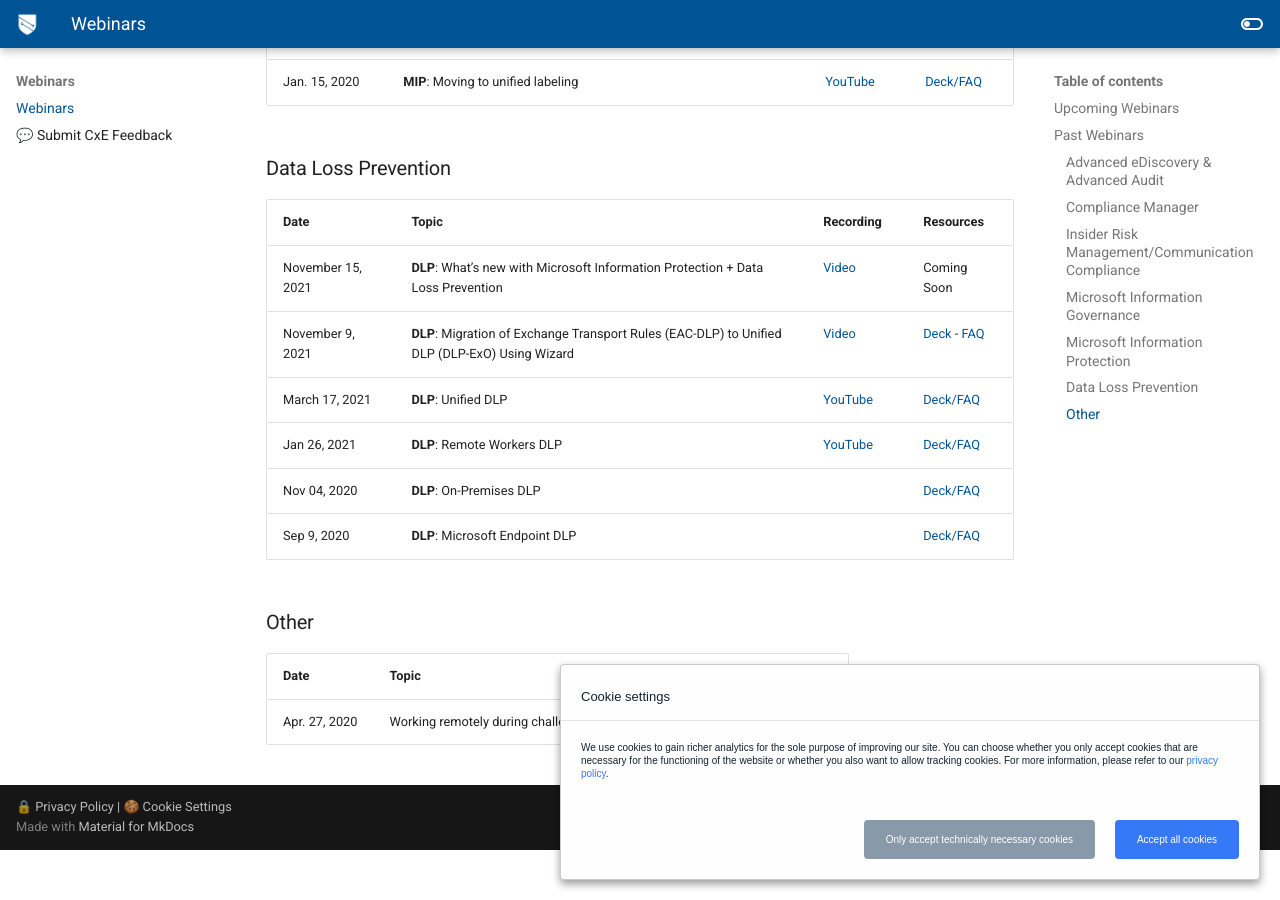
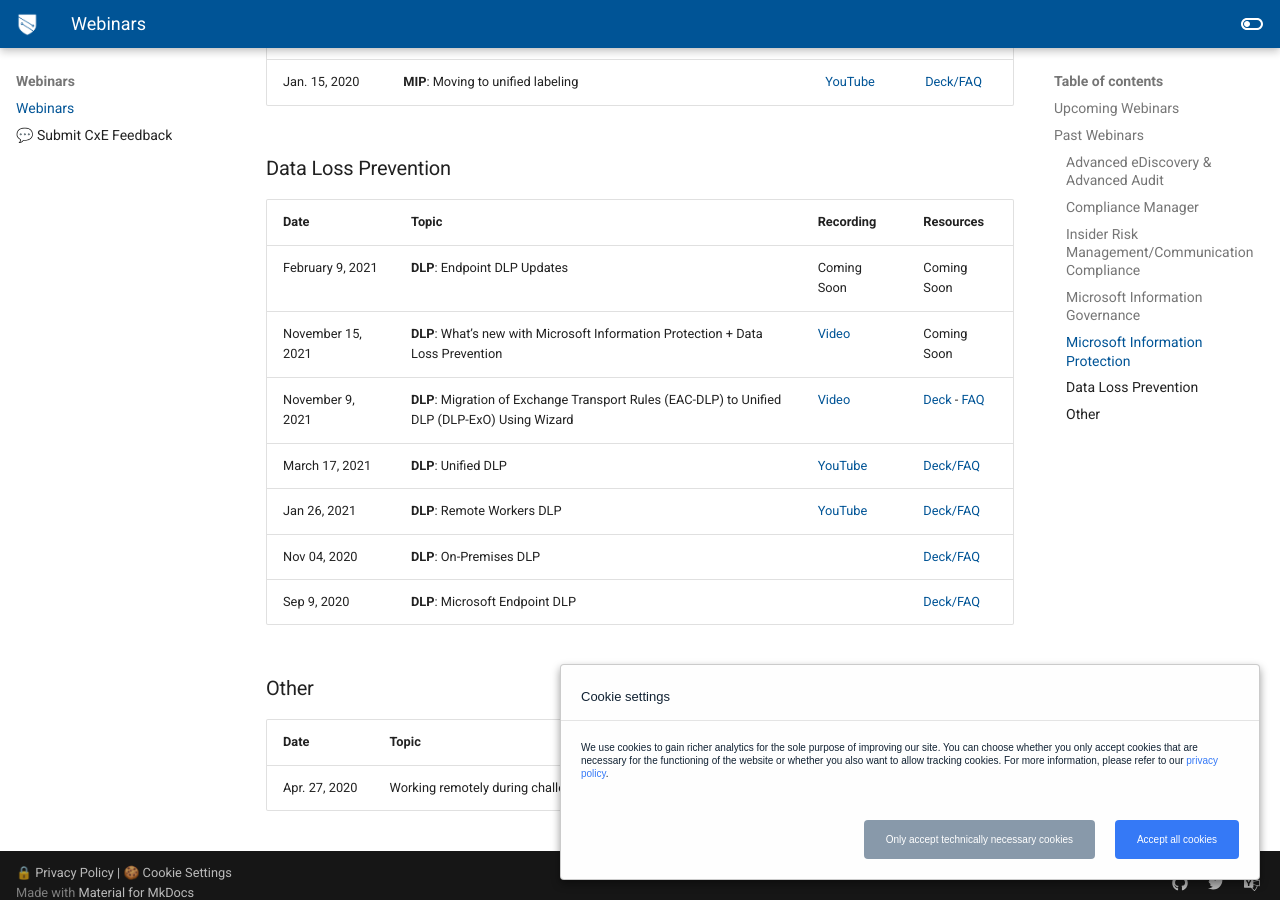
Before and after one commit to microsoft/ComplianceCxE, an MkDocs documentation site: the page built from docs/webinars.md, in a window 1280 px wide and 900 px high, scrolled down 3485 px. Built offline with MkDocs 1.6.1 and Material for MkDocs 9.7.7, drawn with Linux system fonts in a browser that asks for light colours; comment, search, counter and statistics services are not loaded.

Commit message:
Update webinars.md

```diff
--- a/docs/webinars.md
+++ b/docs/webinars.md
@@ -89,6 +89,7 @@
 
 |Date|Topic|Recording|Resources|
 |---|---|---|---|
+|February 9, 2021|**DLP**: Endpoint DLP Updates| Coming Soon | Coming Soon |
 |November 15, 2021|**DLP**: What’s new with Microsoft Information Protection + Data Loss Prevention| [Video](https://mipc.eventbuilder.com/event/52888) | Coming Soon |
 |November 9, 2021|**DLP**: Migration of Exchange Transport Rules (EAC-DLP) to Unified DLP (DLP-ExO) Using Wizard | [Video](https://mipc.eventbuilder.com/event/51845) | [Deck](../resources/files/ETR to DLP.pdf) - [FAQ](../resources/files/FAQ ETR to DLP.pdf) |
 |March 17, 2021|**DLP**: Unified DLP|[YouTube](https://aka.ms/MIPC/webinar-unifieddlp)|[Deck/FAQ](https://techcommunity.microsoft.com/t5/microsoft-security-and/unified-dlp-webinar/ba-p/2247308)|
```
